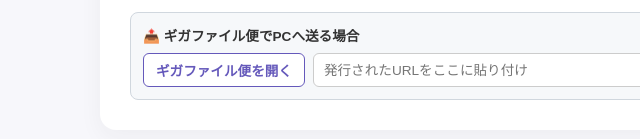
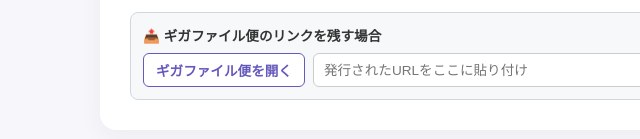
Before and after one commit to yumeon-alt/MyonMyon-Gonichi, a plain HTML site: page index.html in a window 1280 px wide. Shown: the part 867-1006 px from the top of the page, 35-675 px from the left. Drawn offline with nearby package versions, Linux system fonts and the light colour scheme; no server answers.

Commit message:
文章修正

```diff
--- a/index.html
+++ b/index.html
@@ -91,7 +91,7 @@
 
       <!-- ギガファイル便連携エリア（ファイル変換） -->
       <div style="margin-top: 15px; background: #f6f8fa; padding: 12px; border-radius: 8px; border: 1px solid #d0d7de;">
-        <p style="margin: 0 0 8px 0; font-size: 0.85rem; font-weight: bold; color: #333;">📤 ギガファイル便でPCへ送る場合</p>
+        <p style="margin: 0 0 8px 0; font-size: 0.85rem; font-weight: bold; color: #333;">📤 ギガファイル便のリンクを残す場合</p>
         <div style="display: flex; gap: 8px; flex-wrap: wrap;">
           <button id="openGigafileBtn-convert" style="padding: 6px 12px; background: #fff; border: 1px solid #6559bb; color: #6559bb; border-radius: 6px; cursor: pointer; font-size: 0.85rem; font-weight: bold;">ギガファイル便を開く</button>
           <input type="text" id="gigafileUrl-convert" placeholder="発行されたURLをここに貼り付け" style="flex: 1; min-width: 180px; padding: 6px 10px; border: 1px solid #ccc; border-radius: 6px; font-size: 0.85rem;">
@@ -137,7 +137,7 @@
 
         <!-- ギガファイル便連携エリア（PDF編集） -->
         <div style="margin-top: 12px; border-top: 1px dashed #ccc; padding-top: 10px; width: 100%;">
-          <p style="margin: 0 0 6px 0; font-size: 0.8rem; font-weight: bold; color: #333;">📤 ギガファイル便でPCへ送る場合</p>
+          <p style="margin: 0 0 6px 0; font-size: 0.8rem; font-weight: bold; color: #333;">📤 ギガファイル便のリンクを残す場合</p>
           <div style="display: flex; gap: 6px; flex-wrap: wrap;">
             <button id="openGigafileBtn-pdf" style="padding: 5px 10px; background: #fff; border: 1px solid #6559bb; color: #6559bb; border-radius: 6px; cursor: pointer; font-size: 0.8rem;">ギガファイル便を開く</button>
             <input type="text" id="gigafileUrl-pdf" placeholder="ギガファイル便URL" style="flex: 1; padding: 5px 8px; border: 1px solid #ccc; border-radius: 6px; font-size: 0.8rem;">
```
